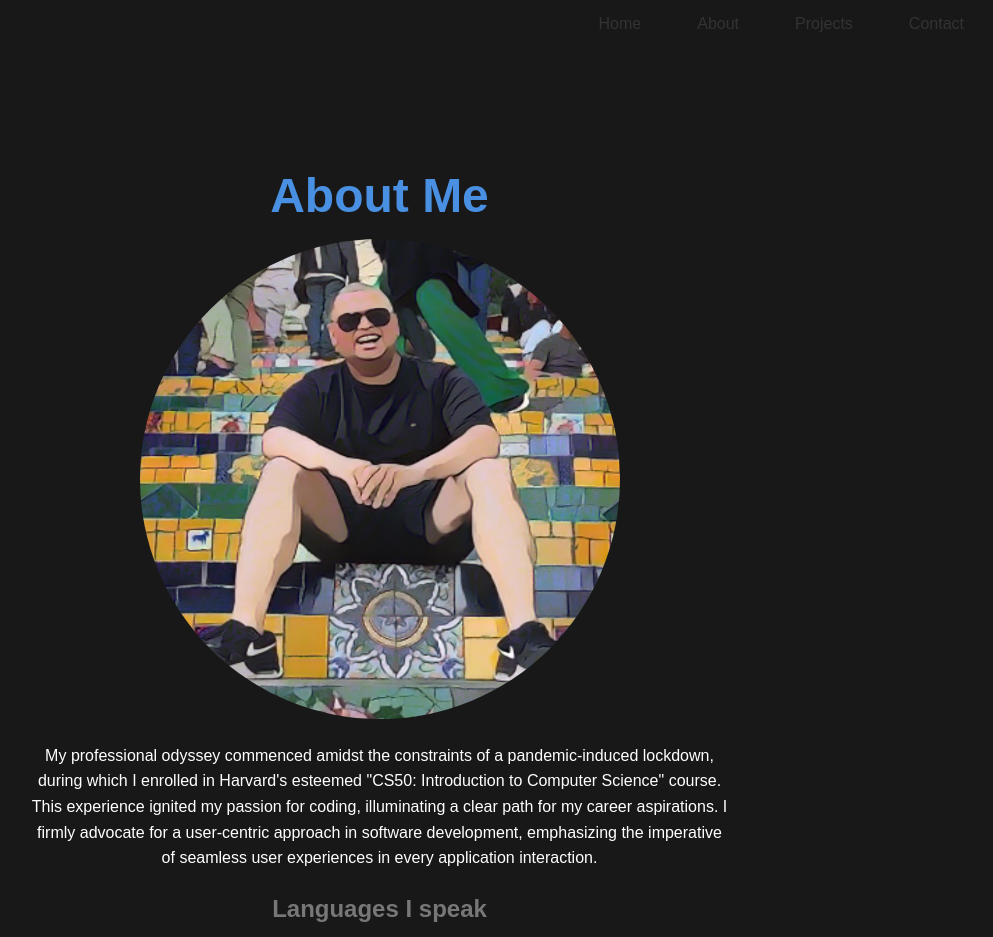
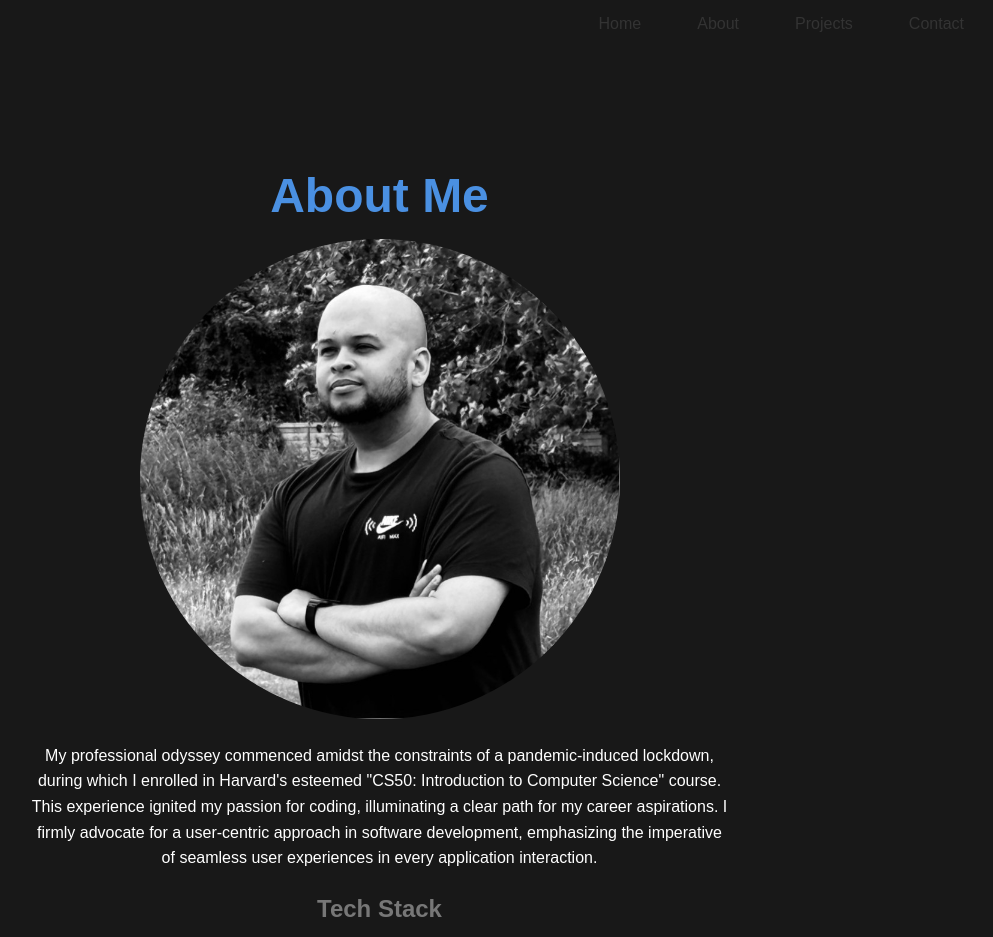
Before and after one commit to LRCozier/lacozier-devportfolio, a React (Vite) app in the folder lacportfolio/: page /lacozier-devportfolio/about in a window 1280 px wide. Shown: the top 937 px of the page, without its empty margins (253-1246 px from the left). Built offline with nearby package versions, Linux system fonts and the light colour scheme.

Commit message:
project updates

```diff
--- a/lacportfolio/src/pages/about.jsx
+++ b/lacportfolio/src/pages/about.jsx
@@ -1,7 +1,7 @@
 import React from "react";
 import Layout from "../components/Layouts/layout";
 import Section from "../components/Layouts/section";
-import profilepic from "../assets/cartoonprofilepic.jpg";
+import profilepic from "../assets/2025profilepic.jpeg";
 import "../pages/pages.css";
 import {
   FaHtml5,
@@ -34,7 +34,7 @@ const About = () => {
           emphasizing the imperative of seamless user experiences in every application interaction.
         </p>
 
-        <h2 className="portfolio-subheading">Languages I speak</h2>
+        <h2 className="portfolio-subheading">Tech Stack</h2>
         <div className="tech-stack">
           <FaHtml5 className="tech-icon" alt="HTML5 Icon" />
           <FaCss3Alt className="tech-icon" alt="CSS3 Icon" />
--- a/lacportfolio/src/pages/home.jsx
+++ b/lacportfolio/src/pages/home.jsx
@@ -1,7 +1,7 @@
 import React from "react";
 import Layout from "../components/Layouts/layout";
 import Section from "../components/Layouts/section";
-import profilepic from "../assets/cartoonprofilepic.jpg";
+import profilepic from "../assets/2025profilepic.jpeg";
 import "../pages/pages.css";
 
 const Homepage = () => {
@@ -9,7 +9,7 @@ const Homepage = () => {
     <Layout>
       <Section
         title="Luke Rudderham-Cozier"
-        subtitle="Front End Engineer"
+        subtitle="Junior Software Engineer"
       >
         <img
           src={profilepic}
```
Also changed, not shown: lacportfolio/src/assets/2025profilepic.jpeg (added).
